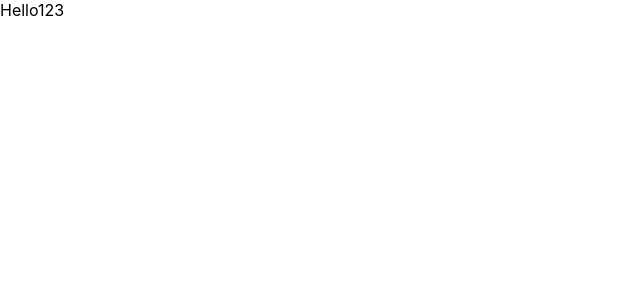
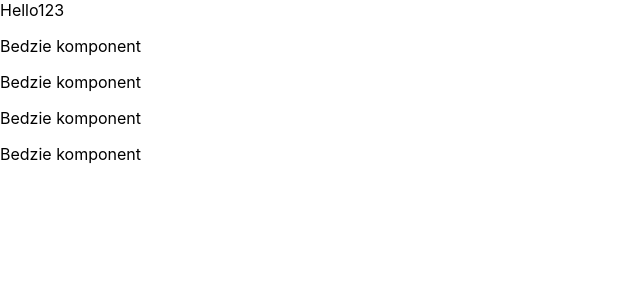
Before and after one commit to Antek97/-brewery, a React (Create React App) app: page / in a window 1280 px wide. Shown: the top 300 px of the page, without its empty margins (0-640 px from the left). Built offline with nearby package versions, Linux system fonts and the light colour scheme.

Commit message:
add menu

```diff
--- a/src/menu.js
+++ b/src/menu.js
@@ -5,7 +5,16 @@ class MenuHeader extends React.Component {
   state = {  }
   render() {
     return (
-      <div>Hello123</div>
+      <>
+
+        <div>
+          <div>Hello123</div>
+          <p>Bedzie komponent</p>
+          <p>Bedzie komponent</p>
+          <p>Bedzie komponent</p>
+          <p>Bedzie komponent</p>
+        </div>
+      </>
      );
   }
 }
```
Also changed, not shown: 1 other file (tests, documents, lock files or other folders).
